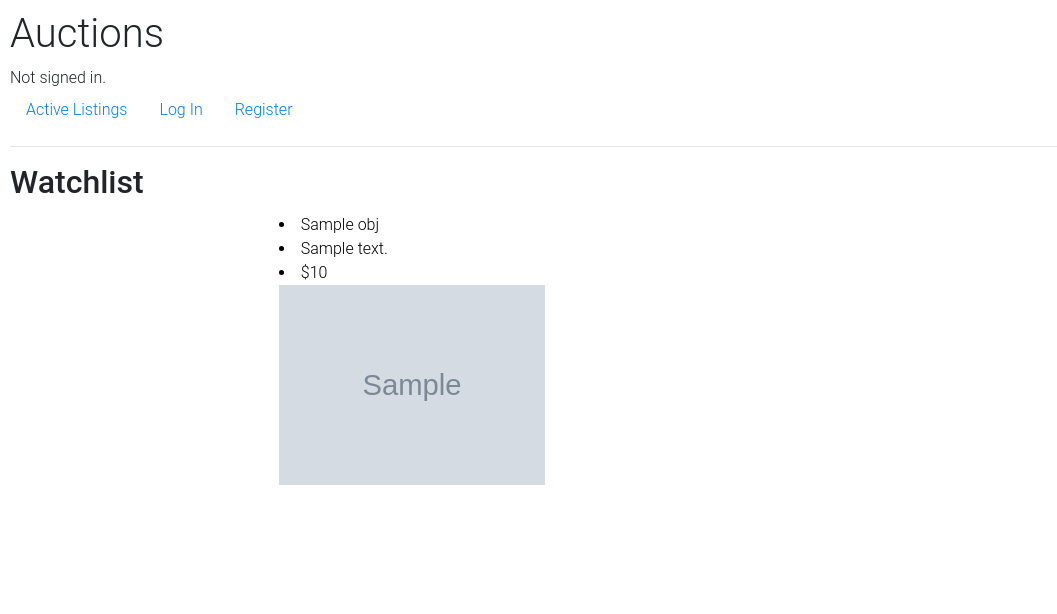
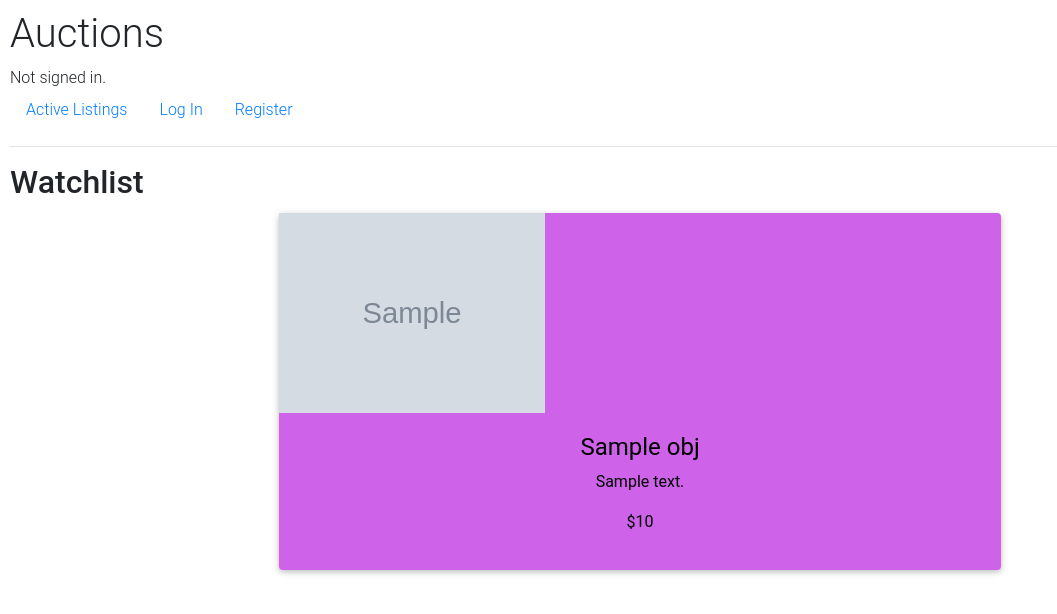
Before and after one commit to thenatural86/ecommerce, a Django app: template auctions/templates/auctions/watchlist.html in a window 1280 px wide. Shown: the top 614 px of the page, without its empty margins (0-1057 px from the left). Run offline with Django 3.2, Linux system fonts and the light colour scheme; the template is opened without the code that fills it: most values are stand-ins (such as "Sample title", 1, 10 or a date in 2020); grey boxes marked "Sample" are stand-in pictures; some libraries are stand-ins or nearby versions.

Commit message:
watch styles

```diff
--- a/auctions/templates/auctions/index.html
+++ b/auctions/templates/auctions/index.html
@@ -7,7 +7,7 @@
             {% for listing in listings %}
             <a style="text-decoration: none" href="{% url 'listing' listing.id %}">
                 <div style="background-color: rgb(99, 217, 233);" class="card card-cascade">
-                    <div class="view view-cascade overlay ">
+                    <div class="view view-cascade overlay">
                         <img src="{{listing.image}}" style="height:200px;">
                     </div>
                     <div class="card-body card-body-cascade text-center">
--- a/auctions/templates/auctions/watchlist.html
+++ b/auctions/templates/auctions/watchlist.html
@@ -7,10 +7,16 @@
         {% for item in items %}
             {% for obj in item %}
             <a style="text-decoration: none; color:black" href="{% url 'listing' obj.id %}">
-                <li>{{obj.title}}</li>
-                <li>{{obj.description}}</li>
-                <li>${{obj.price}}</li>
-                <img src="{{obj.image}}" style="height:200px"/>
+                <div style="background-color: rgb(206, 99, 233);" class="card card-cascade">
+                    <div class="view view-cascade overlay">
+                        <img src="{{obj.image}}" style="height:200px"/>
+                    </div>
+                    <div class="card-body card-body-cascade text-center">
+                        <h4>{{obj.title}}</h4>
+                        <p>{{obj.description}}</p>
+                        <p>${{obj.price}}</p>
+                    </div>
+                </div>
             </a>
             {% endfor %}
         {% endfor %}
```
